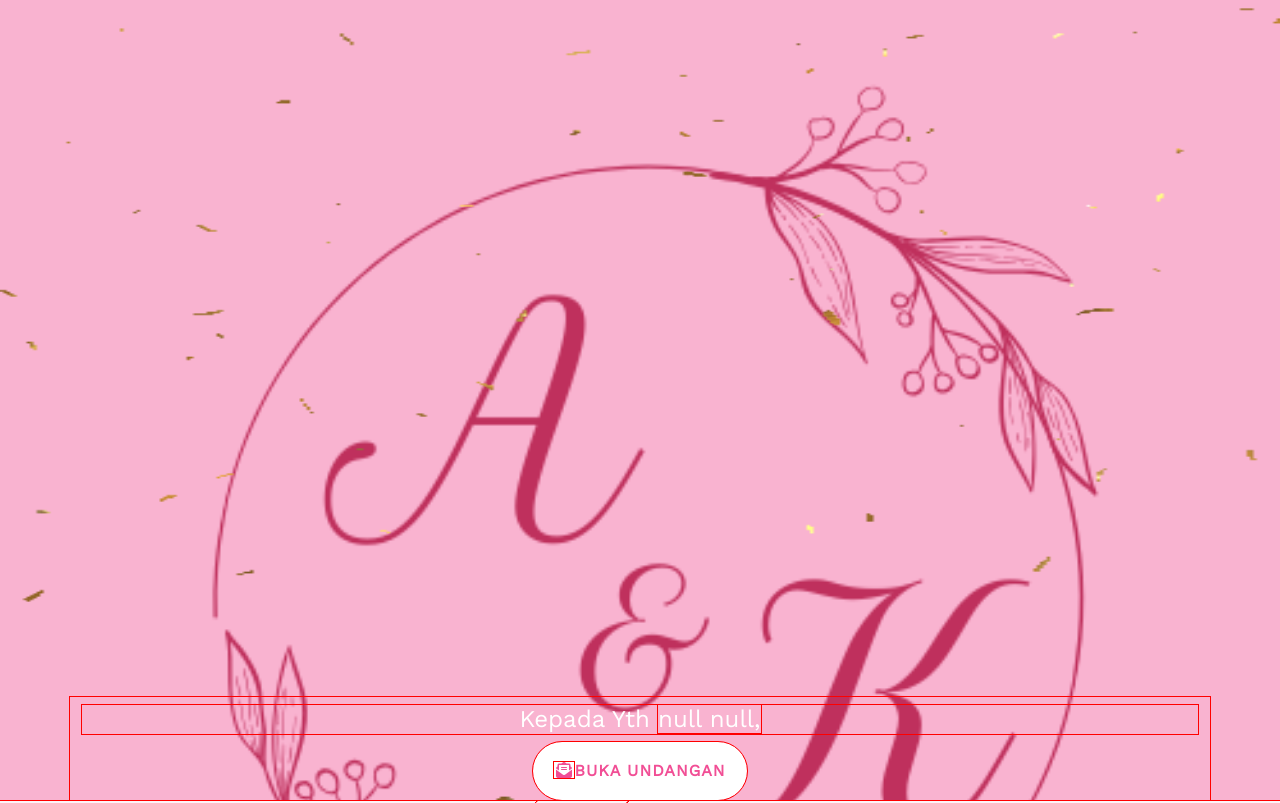
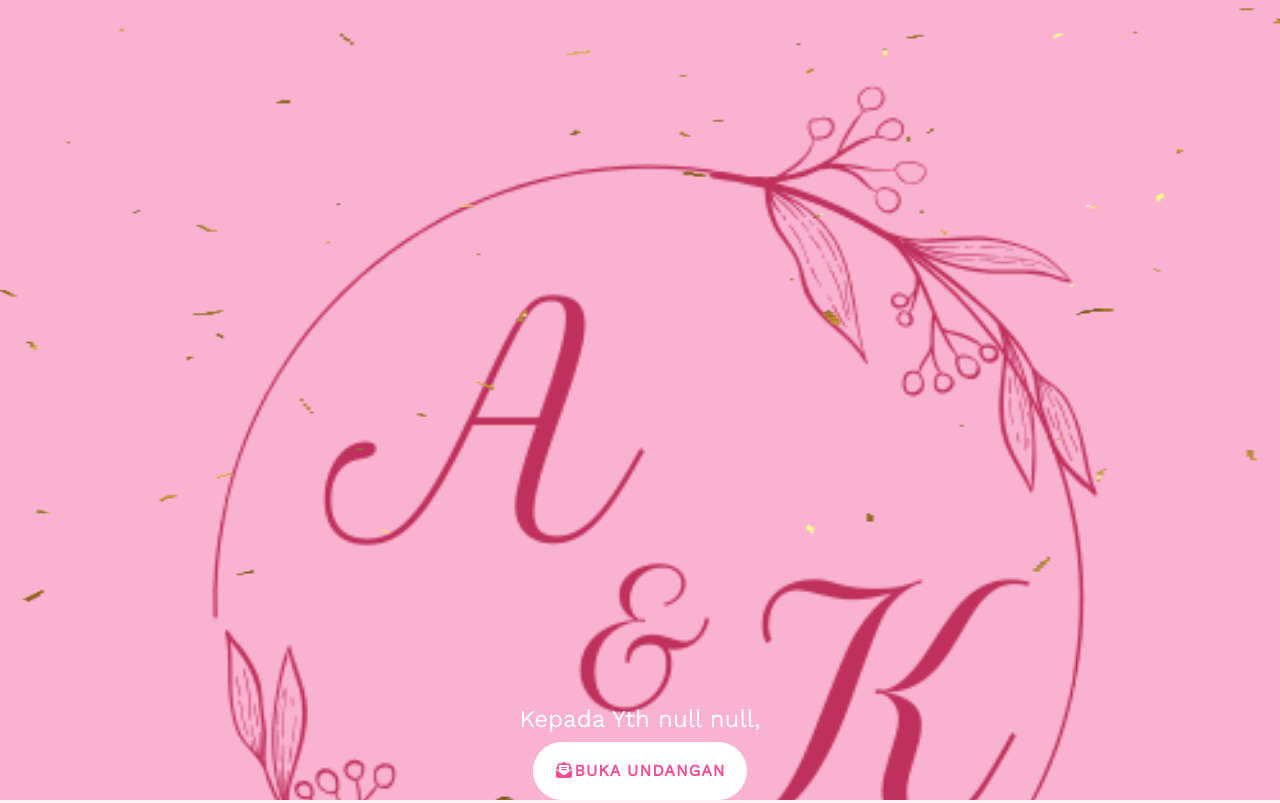
Before and after one commit to ratukintan/KKdigital.github.io, a plain HTML site: page index.html in a window 1280 px wide. Shown: the top 803 px of the page. Drawn offline with nearby package versions, Linux system fonts and the light colour scheme; some packages are replaced by stand-ins of ours; animation ran at ten frames a second; a script that the page names is missing.

Commit message:
style.css

```diff
--- a/assets/css/style.css
+++ b/assets/css/style.css
@@ -634,8 +634,3 @@ h1, .section-title h3 {
       top: 10px;
     }
   }
-
-  /* Tambahkan sementara CSS ini untuk debug: */
-  * {
-    outline: 1px solid red; /* supaya kelihatan batas elemen */
-  }
```
